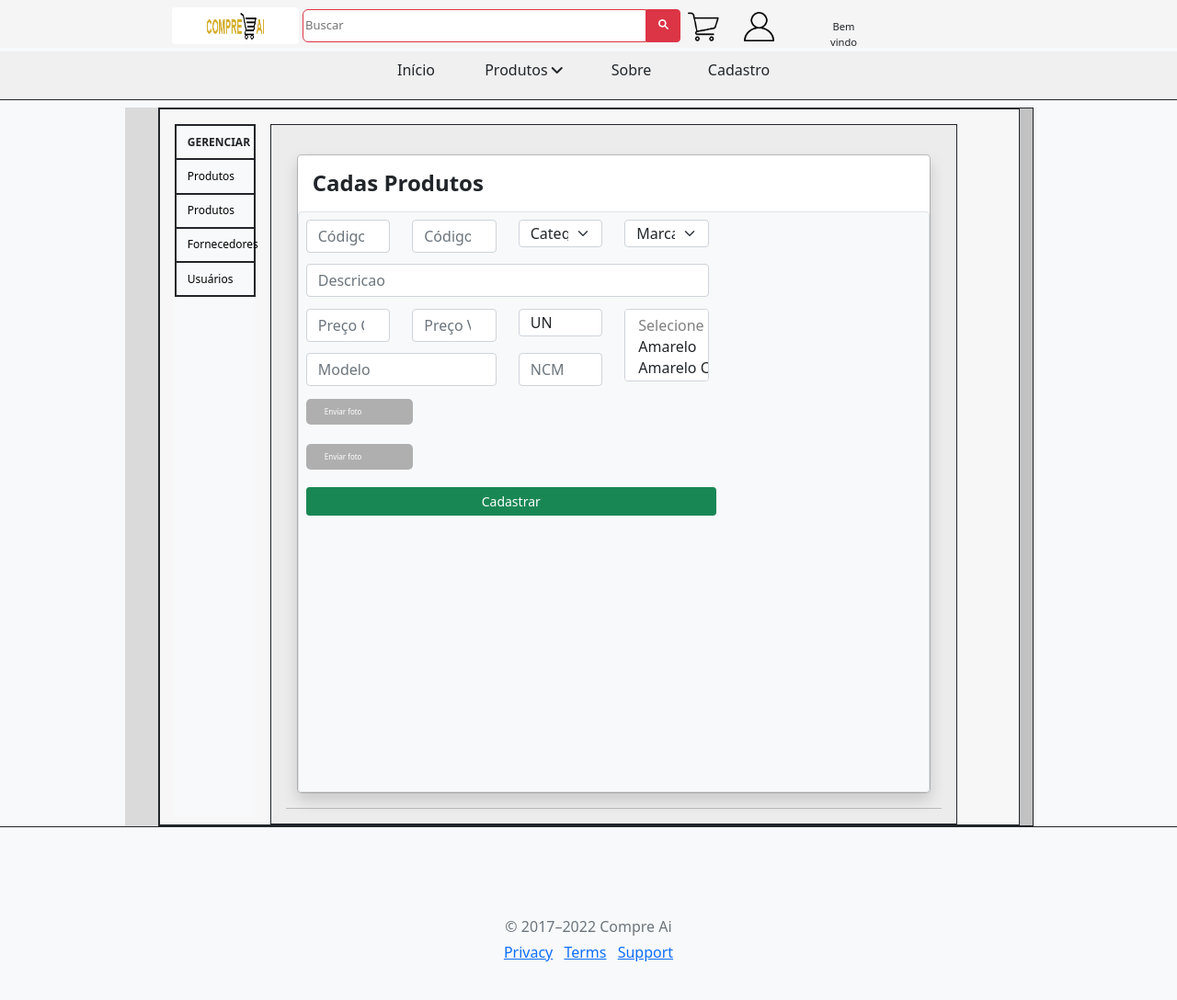
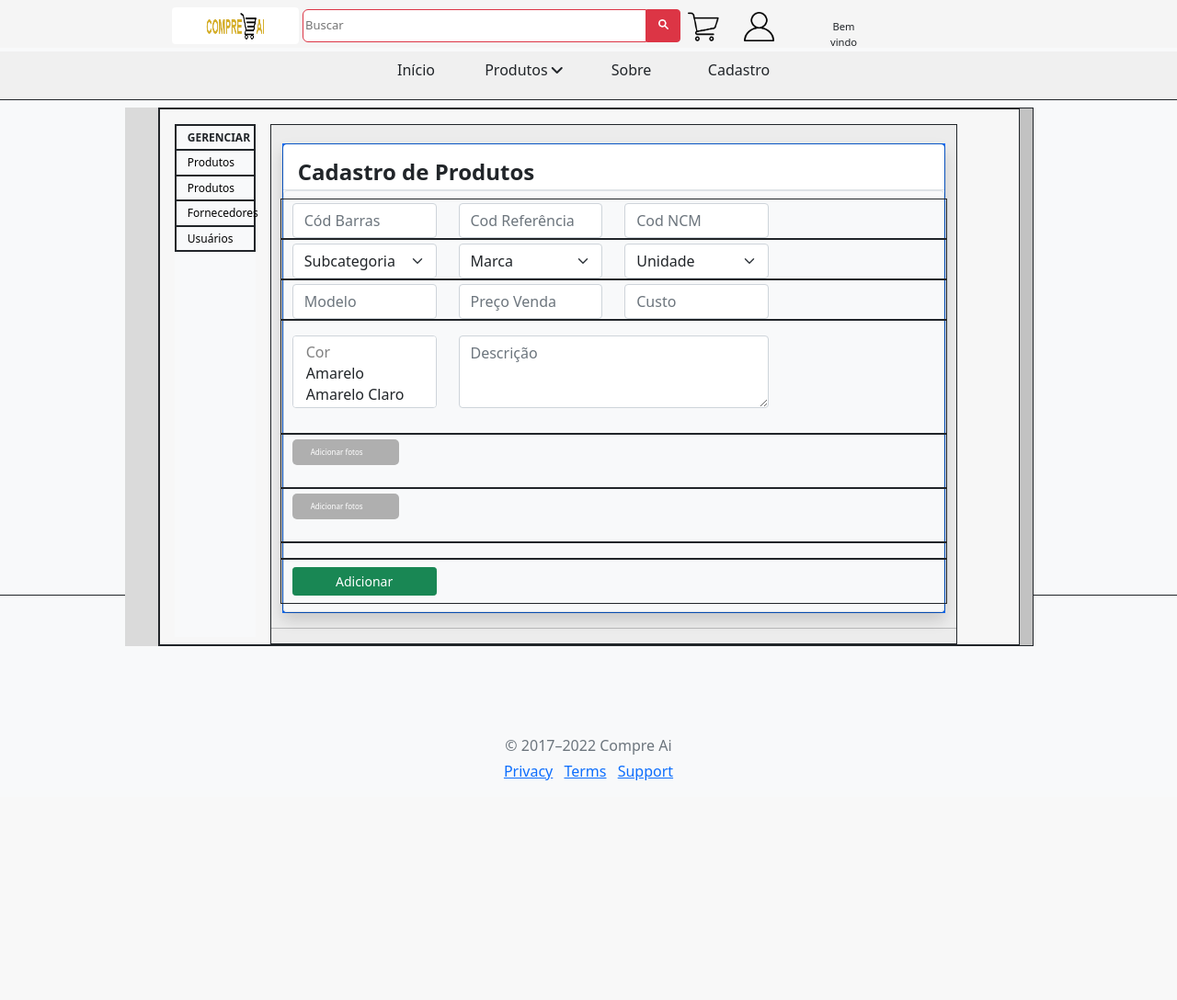
Before and after one commit to mauricio-esuk/compreai, a PHP site: page /Aula04/novo_produto.php in a window 1280 px wide. Shown: the whole page at 92% size. After the commit the page ends 849 px from the top, so only its background shows below. Run offline with PHP 8.4, Linux system fonts and the light colour scheme; data comes from the database, SQL or seed files in the repository; some libraries are stand-ins or nearby versions.

Commit message:
Add files via upload
modificado o layout antigo da tela de cadastro de produto para o novo layout de tela de cadastro de produto.

```diff
--- a/site/novo_produto.php
+++ b/site/novo_produto.php
@@ -17,7 +17,7 @@
 
  ?>
 
-<div id = "detalhes_produto" class = "row d-flex justify-content-center border border-dark h-100" > <!-- bg-secondary -->
+<div id = "detalhes_produto" class = "row d-flex justify-content-center border border-dark" > <!-- bg-secondary -->
 
     <div id = "fotos-categorias" class = "row mt-2 w-75 me-5 ms-3" >
 
@@ -64,49 +64,64 @@
 
                 </div>
 
-                <div id = "menu-fotos-conta" class = "col-xl-10 border border-dark mt-3 ms-3 me-3" ><!-- bg-secondary -->
+                <div id = "menu-fotos-conta" class = "col-xl-10 border border-dark mt-3 ms-3 me-3" >
 
-                    <!-- Fim Mauricio -->
+                    <div id = "foto" class = "row  mt-1 ">
 
-                    <div id = "foto" class = "row ms-1 me-1 mt-3">
+                        <div class="container py-3 ">
 
-                        <!-- Inicio Rodrigo -->
-
-                        <div class="container py-3">
-
-                            <div class="" role="document">
+                            <div class="bg-primary" role="document">
 
                                 <div class="modal-content rounded-5 shadow">
 
-                                    <div class="modal-header p-6 pb-3 border-bottom-0">
+                                    <div class="modal-header p-6 pb-1 ">
 
-                                        <h4 class="fw-bold mb-0">Cadas Produtos</h4>
+                                        <h4 class="fw-bold mb-0">Cadastro de Produtos</h4>
 
                                     </div>
 
-                                    <form class="p-4 p-md-2 border rounded bg-light cadastro-conta-x " method = "post" enctype="multipart/form-data" >
+                                    <form class="p-4 p-md-2 border rounded bg-light cadastro-conta-x content-area" method = "post" enctype="multipart/form-data">
 
-                                        <div class="form-floating cadastro-conta-h mb-4">
+                                        <section>
 
-                                            <div class="row">
+                                            <div class = "row border border-dark ">
 
-                                                <div class="form-group col-md-2">
+                                                <div class = "col-12 col-md-5 col-lg-4 col-xl-3 mt-1">
 
-                                                    <input type="number" class="form-control" name = "cd_barras" placeholder="Código Barras" required>
+                                                    <input type="number" name = "cd_barras" placeholder="Cód Barras"
+                                                           class="form-control" title = "Código de Barras" maxlength = "13"
+														required
+                                                    >
 
                                                 </div>
 
-                                                <div class="form-group col-md-2">
+                                                <div class = "col-12 col-md-4 col-lg-4 col-xl-3 mt-1 text-warning" >
 
-                                                    <input type="number" class="form-control" name = "cd_referencia" placeholder="Código Referencia" required>
+                                                    <input type="number" name = "cd_referencia" placeholder="Cod Referência"
+                                                           class="form-control" title = "Código de Refêrencia" maxlength = "13"
+														required
+                                                    >
 
                                                 </div>
 
-                                                <div class="form-group col-md-2">
+                                                <div class = "col-12 col-md-3 col-lg-4 col-xl-3 mt-1">
 
-                                                    <select class="form-select" name = "subcategoria" >
+                                                    <input type="text" name = "ncm" placeholder="Cod NCM"
+                                                           class="form-control" title = "Código NCM" maxlength="8"
+														required
+                                                    >
 
-                                                        <option selected="true" disabled="disabled" >Categoria</option>
+                                                </div>
+
+                                            </div>
+
+                                            <div class = "row border border-dark ">
+
+                                                <div class = "col-12 col-md-5 col-lg-4 col-xl-3 mt-1 text-danger">
+
+                                                    <select class="form-select" name = "subcategoria" title = "Subcategoria" >
+
+                                                        <option selected='true' disabled='disabled' >Subcategoria</option>
 
                                                         <?php
 
@@ -129,9 +144,9 @@
 
                                                 </div>
 
-                                                <div class="form-group col-md-2">
+                                                <div class = "col-12 col-md-4 col-lg-4 col-xl-3 mt-1 text-danger">
 
-                                                    <select class="form-select" name = "marca" >
+                                                    <select class="form-select" name = "marca" title = "Marca" >
 
                                                         <option selected="true" disabled="disabled" >Marca</option>
 
@@ -154,61 +169,68 @@
 
                                                 </div>
 
-                                            </div>
+                                                <div class = "col-12 col-md-3 col-lg-4 col-xl-3 mt-1 text-danger">
 
-                                        </div>
+                                                    <select class="form-select" name = "unidade" title = "Unidade" >
 
-                                        <div class="form-floating mb-3 cadastro-conta-h">
+                                                        <option selected='true' disabled='disabled' >Unidade</option>
 
-                                            <div class="row">
+                                                        <?php
 
-                                                <div class="form-group col-md-8">
+                                                        $arr_unidades = array("UN", "PC", "MT", "KG");
 
-                                                    <input type="text" class="form-control" name = "descricao" placeholder="Descricao">
+                                                        for($i = 0; $i < count($arr_unidades); $i++){
+
+                                                            echo "<option value = '{$arr_unidades[$i]}' >{$arr_unidades[$i]}</option>";
+
+                                                        }
+
+                                                        ?>
+
+                                                    </select>
 
                                                 </div>
 
                                             </div>
 
-                                        </div>
+                                            <div class = "row border border-dark ">
 
-                                        <div class="form-floating mt-2 mb-3 cadastro-conta-h">
+                                                <div class = "col-12 col-md-5 col-lg-4 col-xl-3 mt-1">
 
-                                            <div class="row mt-4 ">
-
-                                                <div class="form-group col-md-2">
-
-                                                    <input type="number" class="form-control" name = "preco_custo" placeholder="Preço Custo" required>
+                                                    <input type="text" name = "modelo" placeholder="Modelo"
+                                                           class="form-control" title = "Modelo" maxlength="16"
+														required
+                                                    >
 
                                                 </div>
 
-                                                <div class="form-group col-md-2">
+                                                <div class = "col-12 col-md-4 col-lg-4 col-xl-3 mt-1">
 
-                                                    <input type="number" class="form-control" name = "preco_venda" placeholder="Preço Venda" required>
+                                                    <input type="number" name = "preco_venda" placeholder="Preço Venda"
+                                                            class="form-control" title = "Preço de Venda"
+														required
+                                                    >
 
                                                 </div>
 
-                                                <div class="form-group col-md-2">
+                                                <div class = "col-12 col-md-3 col-lg-4 col-xl-3 mt-1">
 
-                                                    <select class="form-control" name = "unidade">
-
-                                                        <option selected value = "UN" >UN</option>
-
-                                                        <option value = "PC" >PC</option>
-
-                                                        <option value = "MT" >MT</option>
-
-                                                        <option value = "KG" >KG</option>
-
-                                                    </select>
+                                                    <input type="number" name = "preco_custo" placeholder="Custo"
+                                                            class="form-control" title = "Preço de Custo"
+														required
+                                                    >
 
                                                 </div>
 
-                                                <div class="form-group col-md-2">
+                                            </div>
 
-                                                    <select class="form-select h-75" name = "cor" multiple>
+                                            <div class = "row border border-dark ">
 
-                                                        <option disabled="disabled" >Selecione a Cor</option>
+                                                <div class = "col-12 col-md-5 col-lg-4 col-xl-3 mt-3 text-danger">
+
+                                                    <select class="form-select h-75 " name = "cor[]" title = "Cor"  multiple>
+
+                                                        <option disabled="disabled" >Cor</option>
 
                                                         <?php
 
@@ -229,65 +251,39 @@
 
                                                 </div>
 
-                                            </div>
+                                                <div class = "col-12 col-md-7 col-lg-8 col-xl-6 mt-3">
 
-                                        </div>
-
-                                        <div class="form-floating mb-3 mt-2  cadastro-conta-h">
-
-                                            <div class="row mt-4">
-
-                                                <div class="form-group col-md-4">
-
-                                                    <input type = "text" class = "form-control" name = "modelo" placeholder = "Modelo" maxlength="10"
-                                                    >
-
-                                                </div>
-
-                                                <div class="form-group col-md-2">
-
-                                                    <input type = "text" class = "form-control" name = "ncm" placeholder = "NCM" required
-                                                    >
-
-                                                </div>
-
-                                                <!--
-
-                                                <div class="form-group col-md-2">
-
-                                                    <input type="text" class="form-control" id="idEstoqueProduto" placeholder="Estoque">
-
-                                                </div>
-
-                                                -->
+                                                    <textarea name = "descricao" placeholder="Descrição"
+                                                            class="form-control text-left  h-75 " rows="3"
+                                                        title = "Descrição" maxlength="400" required
+                                                    ></textarea>
 
                                                 </div>
 
                                             </div>
 
-                                        <div class="form-floating mb-3 mt-2 cadastro-conta-h">
+                                            <div class = "row border border-dark ">
 
-                                            <div class="row mt-4">
+                                                <div class = "col-12 col-md-4 col-lg-3 col-xl-2 mt-1 d-flex align-items-center">
 
-                                                <div class="form-group col-md-2">
-
-                                                    <div class='upload-wrapper me-3'>
+                                                    <div class='upload-wrapper me-3 mb-4 '>
 
                                                         <label for='upload-fotos-produto' class = "">
 
-                                                        Enviar foto
+                                                            Adicionar fotos
 
                                                         </label>
 
-                                                        <input id='upload-fotos-produto' class="form-control" type='file' name = "img_produtos[]" multiple />
+                                                        <input id='upload-fotos-produto' class="form-control" type='file' name = "img_produtos[]" multiple/>
 
                                                     </div>
 
                                                 </div>
 
-                                                <div class="form-group col-md-4 d-flex align-items-center me-5">
+                                                <div class = "col-12 col-md-8 col-lg-5 col-xl-4 d-flex align-items-center ">
 
-                                                    <div id='nome-foto-produto' class = 'me-5' ></div>
+                                                    <div id='nome-foto-produto' class = 'mb-4' >
+
 
                                                     </div>
 
@@ -295,17 +291,15 @@
 
                                             </div>
 
-                                        <div class="form-floating mb-3 mt-2 cadastro-conta-h">
+                                            <div class = "row border border-dark ">
 
-                                            <div class="row mt-4">
+                                                <div class = "col-12 col-md-4 col-lg-3 col-xl-2 mt-1 d-flex align-items-center">
 
-                                                <div class="form-group col-md-2">
-
-                                                    <div class='upload-wrapper me-3'>
+                                                    <div class='upload-wrapper me-3 mb-4'>
 
                                                         <label for='upload-fotos-detalhe' class = "">
 
-                                                            Enviar foto
+                                                            Adicionar fotos
 
                                                         </label>
 
@@ -315,39 +309,26 @@
 
                                                 </div>
 
-                                                <div class="form-group col-md-4 d-flex align-items-center me-5">
+                                                <div class = "col-12 col-md-8 col-lg-5 col-xl-4 d-flex align-items-center">
 
-                                                    <div id='nome-foto-detalhe' class = 'me-5' ></div>
-
-                                                </div>
+                                                    <div id='nome-foto-detalhe' class = 'mb-4' >
 
 
                                                     </div>
 
                                                 </div>
 
-                                        <div class="form-floating mb-3 mt-4">
-
-                                            <div class="form-group col-md-8">
-
-                                                <button name = "enviar"  type="submit" class="btn btn btn-sm btn-success w-100 cadastro-conta-h"> Cadastrar </button>
-
                                             </div>
 
-                                        </div>
+                                            <div class = "row border border-dark ">
 
-                                        <div class="form-floating mb-3 cadastro-conta-h">
-
-                                            <div class="row">
-
-                                                <div class="form-group col-md-12">
+                                                <div class = "col-12 col-md-12 col-lg-12 col-xl-12 mt-3 text-danger">
 
                                                     <span class="h-100" name = "msg">
 
                                                         <?php
 
 															echo $dao->insere(null, $factory);
-
                                                         ?>
 
                                                     </span>
@@ -356,9 +337,21 @@
 
                                             </div>
 
+                                            <div class = "row border border-dark ">
+
+                                                <div class = "col-12 col-md-5 col-lg-4 col-xl-3 text-danger h-100">
+
+                                                    <button name = "enviar"  type="submit" class="btn btn-sm btn-success w-100 mt-2 mb-2">
+
+                                                        Adicionar
+
+                                                    </button>
+
                                                 </div>
 
-                                        <br> <br>
+                                            </div>
+
+                                        </section>
 
                                     </form>
 
@@ -378,7 +371,6 @@
 
         </div>
 
-    </div>
+    </div><?php include 'footer.php'; ?>
 
 </div>
-<?php include 'footer.php'; ?>
```
Lines whose indentation alone changed are shown as unchanged.
